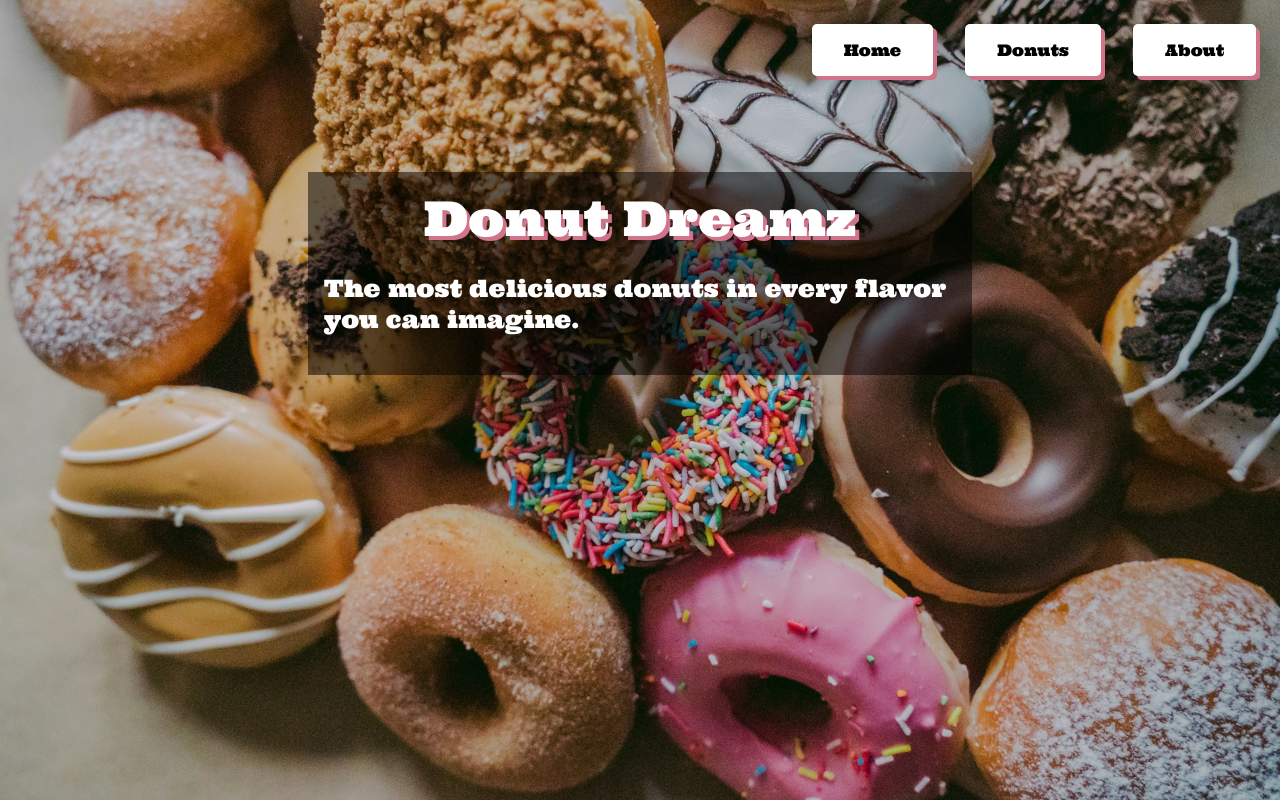
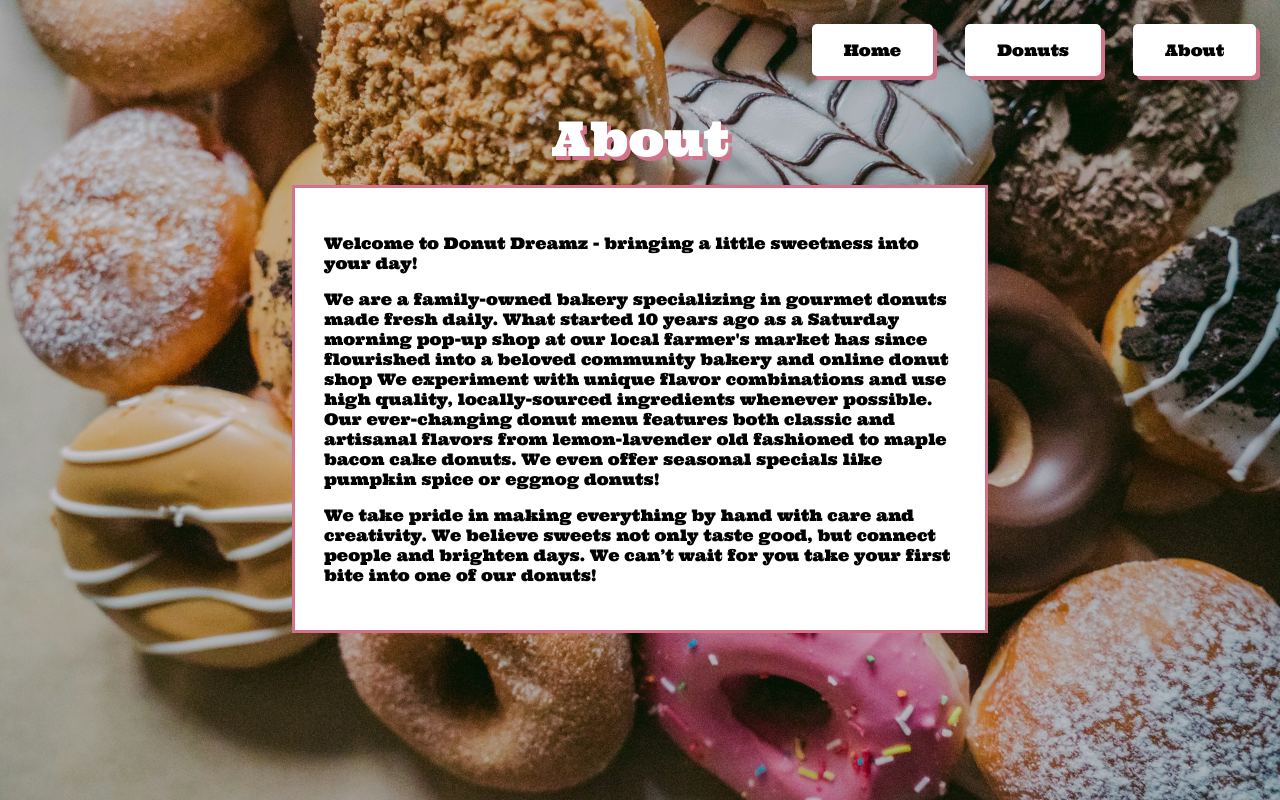
Before and after one commit to hajar746/restaurant-page, a website built with webpack: page dist/index.html in a window 1280 px wide. Both pictures are taken after a click on the button "About". Built offline with nearby package versions, Linux system fonts and the light colour scheme.

Commit message:
add about page and shop btn

```diff
--- /dev/null
+++ b/src/about.js
@@ -0,0 +1,26 @@
+const aboutTitle = document.createElement("h2");
+export function aboutPage(div, nav) {
+  aboutTitle.textContent = "About";
+  aboutTitle.classList.add("about-title");
+
+  const aboutText1 = document.createElement("p");
+  const aboutText2 = document.createElement("p");
+  const aboutText3 = document.createElement("p");
+
+  aboutText1.textContent = `Welcome to Donut Dreamz - bringing a little sweetness into your day!`;
+  aboutText2.textContent = ` We are a family-owned bakery specializing in gourmet donuts made fresh daily. What started 10 years ago as a Saturday morning pop-up shop at our local farmer's market has since flourished into a beloved community bakery and online donut shop
+    We experiment with unique flavor combinations and use high quality, locally-sourced ingredients whenever possible. Our ever-changing donut menu features both classic and artisanal flavors from lemon-lavender old fashioned to maple bacon cake donuts. We even offer seasonal specials like pumpkin spice or eggnog donuts!`;
+  aboutText3.textContent =
+    "We take pride in making everything by hand with care and creativity. We believe sweets not only taste good, but connect people and brighten days. We can’t wait for you take your first bite into one of our donuts!";
+  aboutText1.classList.add("about-text");
+  aboutText2.classList.add("about-text");
+  aboutText3.classList.add("about-text");
+
+  div.append(aboutText1, aboutText2, aboutText3);
+  aboutTitle.style.display = "block";
+  nav.parentNode.insertBefore(aboutTitle, nav.nextSibling);
+}
+
+export function removeAboutTitle() {
+  aboutTitle.style.display = "none";
+}
--- a/src/donuts.js
+++ b/src/donuts.js
@@ -35,7 +35,7 @@
   pastel.addToMenu();
 }
 
-export const pageTitle = document.createElement("h1");
+const pageTitle = document.createElement("h1");
 
 export function addDonutTitle(nav) {
   pageTitle.textContent = "Flavors";
--- a/src/index.js
+++ b/src/index.js
@@ -1,14 +1,18 @@
+// BY HAJAR A
+
 import { loadPage } from "./loadPage";
 import "./style.css";
 import { donutPage } from "./donuts";
 import { addDonutTitle, removeDonutTile } from "./donuts";
+import { aboutPage, removeAboutTitle } from "./about";
 
 const div = document.querySelector("#content");
 const navbar = document.querySelector("nav");
-navbar.classList.add("nav");
 const btnHome = document.querySelector(".home");
 const btnDonuts = document.querySelector(".donuts");
 const btnAbout = document.querySelector(".about");
+const btnShop = document.querySelector(".shop");
+navbar.classList.add("nav");
 
 // HOME PAGE
 function addElements() {
@@ -23,6 +27,11 @@
   text.classList.add("content");
   div.appendChild(text);
 
+  const btnShop = document.createElement("btn");
+  btnShop.classList.add("shop");
+  btnShop.textContent = "Shop now";
+  div.appendChild(btnShop);
+
   const donutImg = document.createElement("img");
   donutImg.src = "/src/donut.jpg";
 }
@@ -32,17 +41,48 @@
 // HOME PAGE
 btnHome.addEventListener("click", function () {
   removeDonutTile();
+  removeAboutTitle();
   div.innerHTML = "";
   div.classList.remove("menu");
+  div.classList.remove("about-div");
   div.setAttribute("id", "content");
   addElements();
 });
 
 // DONUT PAGE
-btnDonuts.addEventListener("click", function () {
+function loadDonutPage() {
+  removeAboutTitle();
   div.innerHTML = "";
   div.removeAttribute("id");
   div.classList.add("menu");
   addDonutTitle(navbar);
   donutPage(div);
+}
+
+btnDonuts.addEventListener("click", function () {
+  // removeAboutTitle();
+  // div.innerHTML = "";
+  // div.removeAttribute("id");
+  // div.classList.add("menu");
+  // addDonutTitle(navbar);
+  // donutPage(div);
+  loadDonutPage();
 });
+
+// ABOUT PAGE
+btnAbout.addEventListener("click", function () {
+  removeDonutTile();
+  div.innerHTML = "";
+  div.removeAttribute("id");
+  div.classList.remove("menu");
+  div.classList.add("about-div");
+  aboutPage(div, navbar);
+});
+
+// LOAD DONUT PAGE WHEN SHOP NOW BTN IS CLICKED
+document.addEventListener("click", function (e) {
+  const target = e.target.closest(".shop");
+  if (target) {
+    loadDonutPage();
+  }
+});
--- a/src/style.css
+++ b/src/style.css
@@ -31,22 +31,38 @@
 #content {
   display: flex;
   justify-content: center;
-  align-items: center;
+  align-items: flex-start;
   flex-direction: column;
   color: white;
   font-size: 1.5rem;
   width: 50%;
   margin: auto;
   margin-top: 5rem;
-  padding: 1rem;
+  padding: 2rem;
   background-color: rgba(0, 0, 0, 0.5);
 }
 
 #content h1,
-.donut-title {
+.donut-title,
+.about-title {
   margin: 0;
   font-weight: 400;
   text-shadow: 4px 4px #d2738c;
+}
+
+.shop {
+  background-color: #e393a8;
+  box-shadow: 5px 5px white;
+  border-radius: 6px;
+  padding: 1rem 2rem;
+  border: none;
+}
+
+.shop:hover {
+  cursor: pointer;
+  background-color: #ecb0c0;
+  box-shadow: none;
+  transform: translateY(4px);
 }
 
 /* MENU */
@@ -55,14 +71,15 @@
   gap: 2rem;
   justify-content: center;
   align-items: center;
-  width: 80%;
-  background-color: rgba(0, 0, 0, 0.5);
+  width: 95%;
+  background-color: rgba(255, 255, 255);
   flex-wrap: wrap;
   margin: auto;
   padding: 1.5rem;
 }
 
-.donut-title {
+.donut-title,
+.about-title {
   color: white;
   font-size: 3rem;
   text-align: center;
@@ -82,8 +99,21 @@
 }
 
 .donut-imgs {
-  width: 180px;
+  width: 200px;
   height: 300px;
+  outline: 2px solid #d2738c;
+}
+
+.about-div {
+  width: 50%;
+  margin: auto;
+  background-color: white;
+  padding: 1.8rem;
+  border: 3px solid #d2738c;
+}
+
+.about-text {
+  text-align: start;
 }
 
 @media (max-width: 880px) {
```
Also changed, not shown: dist/main.js.
